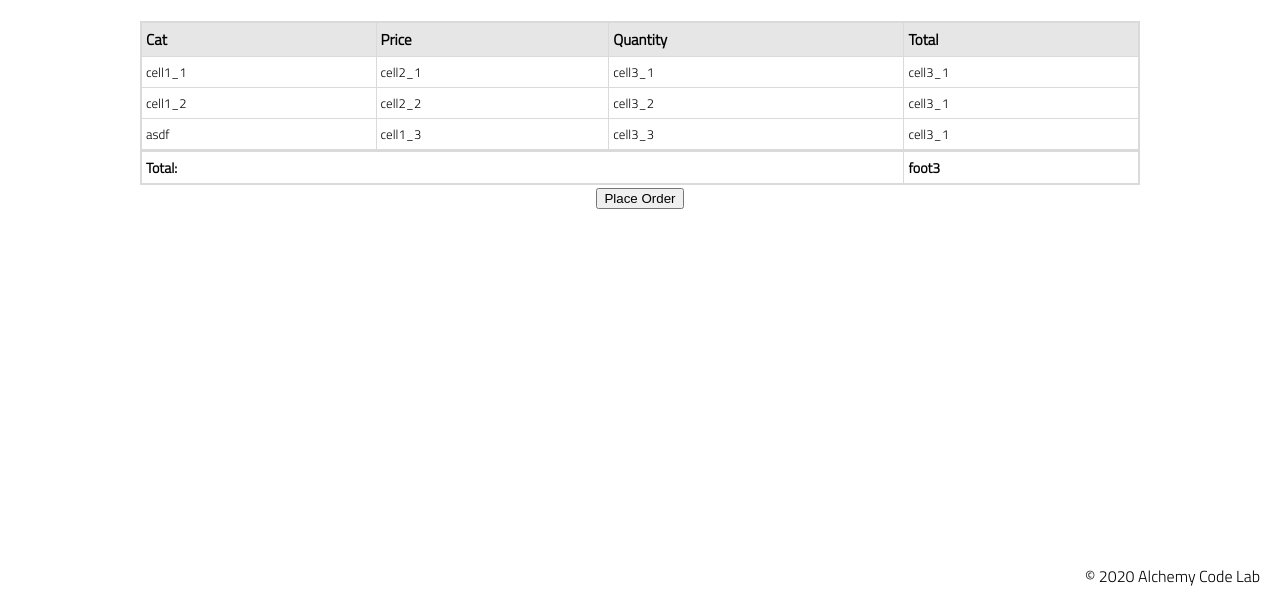
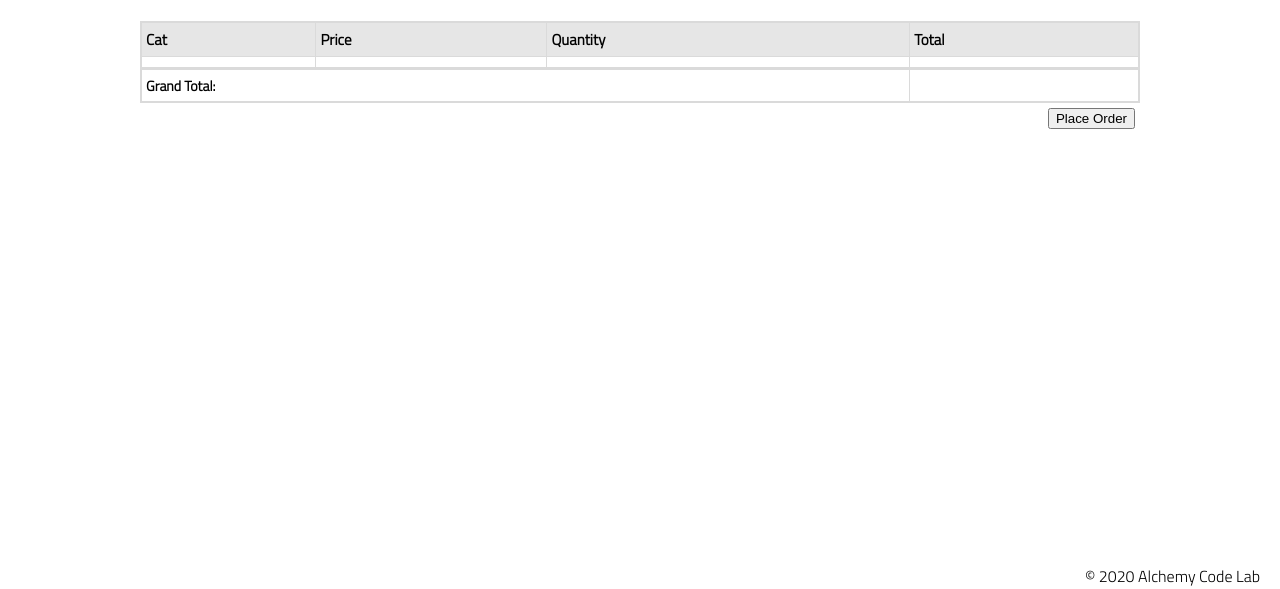
Before and after one commit to Dylan-Floyd/lab-06-e-commerce-site, a plain HTML site: page cart/index.html in a window 1280 px wide. Shown: the part 211-800 px from the top of the page. Drawn offline with Linux system fonts and the light colour scheme.

Commit message:
add initial cart page layout

```diff
--- a/cart/cart.css
+++ b/cart/cart.css
@@ -37,5 +37,10 @@ table.minimalistBlack tfoot td {
 }
 
 .button-div {
-
+    display: flex;
+    justify-content: flex-end;
+    align-items: flex-end;
+    flex-direction: row;
+    width: 100%;
+    padding: 5px;
 }
--- a/cart/index.html
+++ b/cart/index.html
@@ -31,32 +31,20 @@
                             <th>Total</th>
                         </tr>
                     </thead>
+                    <tbody>
+                        <tr>
+                            <td></td>
+                            <td></td>
+                            <td></td>
+                            <td></td>
+                        </tr>
+                    </tbody>
                     <tfoot>
                         <tr>
-                            <td colspan="3">Total:</td>
-                            <td>foot3</td>
+                            <td colspan="3">Grand Total:</td>
+                            <td id="grand-total-display"></td>
                         </tr>
                     </tfoot>
-                    <tbody>
-                        <tr>
-                            <td>cell1_1</td>
-                            <td>cell2_1</td>
-                            <td>cell3_1</td>
-                            <td>cell3_1</td>
-                        </tr>
-                        <tr>
-                            <td>cell1_2</td>
-                            <td>cell2_2</td>
-                            <td>cell3_2</td>
-                            <td>cell3_1</td>
-                        </tr>
-                        <tr>
-                            <td>asdf</td>
-                            <td>cell1_3</td>
-                            <td>cell3_3</td>
-                            <td>cell3_1</td>
-                        </tr>
-                    </tbody>
                 </table>
                 <div class="button-div">
                     <button id="order-button">Place Order</button>
```
Also changed, not shown: products/product-data.js (+5 -5 lines).
